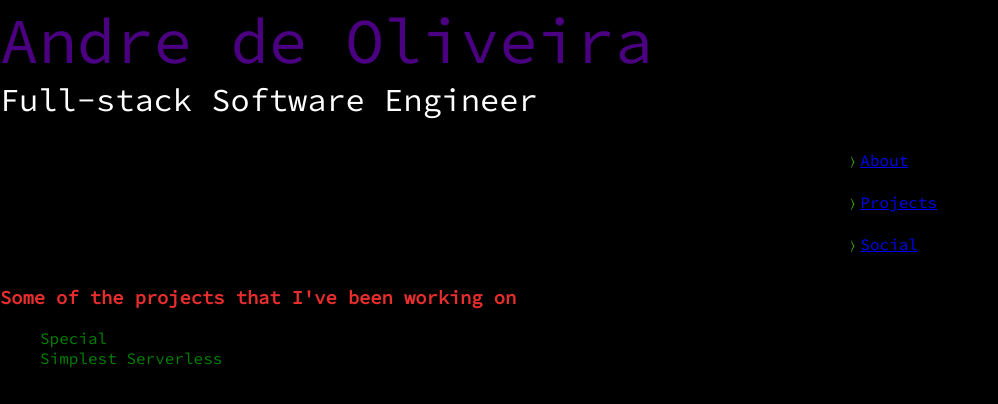
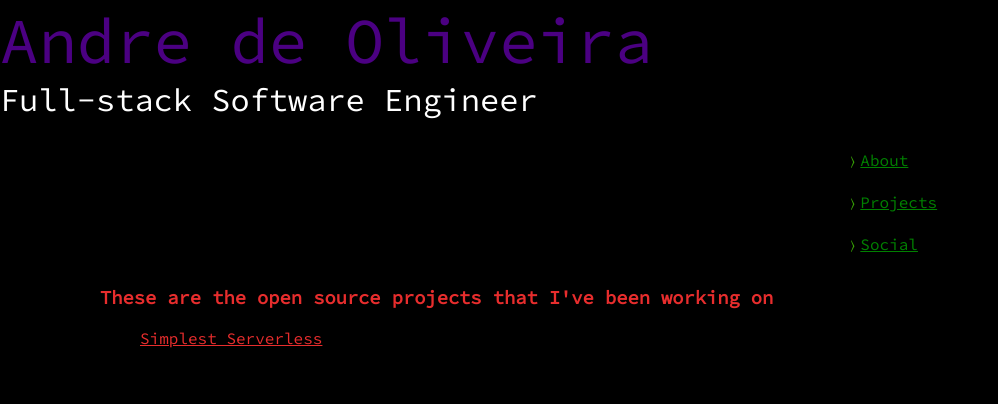
Before and after one commit to andredeloliveira/react-andre-app, a React (Create React App) app: page /projects in a window 1280 px wide. Shown: the top 404 px of the page, without its empty margins (0-998 px from the left). Built offline with nearby package versions, Linux system fonts and the light colour scheme.

Commit message:
Well, we got a first version

```diff
--- a/src/components/UI/NavigationBar/NavigationBar.jsx
+++ b/src/components/UI/NavigationBar/NavigationBar.jsx
@@ -19,7 +19,9 @@ class NavigationBar extends React.PureComponent {
         <li
           key={item}
           className='navbar-item'>
-          <Link to={`/${item.toLowerCase()}`}>{item}</Link>
+          <Link to={`/${item.toLowerCase()}`}
+            style={{color: 'green', width: '100%'}}
+          >{item}</Link>
         </li>
       );
     })
--- a/src/components/myself/Projects.jsx
+++ b/src/components/myself/Projects.jsx
@@ -2,11 +2,10 @@ import React from 'react';
 import './projects.css';
 
 const Projects = () => (
-  <div>
-    <h3>Some of the projects that I've been working on</h3>
+  <div className='projects'>
+    <h3>These are the open source projects that I've been working on</h3>
     <ul>
-      <li>Special</li>
-      <li>Simplest Serverless</li>
+      <li><a href='https://github.com/andredeloliveira/simplest-serverless'>Simplest Serverless</a></li>
     </ul>
   </div>
 );
--- a/src/components/myself/Social.jsx
+++ b/src/components/myself/Social.jsx
@@ -1,10 +1,15 @@
 import React from 'react';
+import './social.css';
 
 const Social = () => (
-  <div> here is where you can find me online
+  <div className='social'>
+    <h3>here is where you can find me online</h3>
     <ul>
       <li>
-        LOL
+         <a href="https://github.com/andredeloliveira">Github</a>
+      </li>
+      <li>
+         <a href="https://linkedin.com/in/andredeoliveira1">LinkedIn</a>
       </li>
     </ul>
   </div>
--- a/src/components/myself/projects.css
+++ b/src/components/myself/projects.css
@@ -0,0 +1,7 @@
+.projects {
+  margin-left: 100px;
+}
+
+a {
+  color: rgb(231, 45, 45);
+}
--- /dev/null
+++ b/src/components/myself/social.css
@@ -0,0 +1,3 @@
+.social {
+  margin-left: 100px;
+}
```
